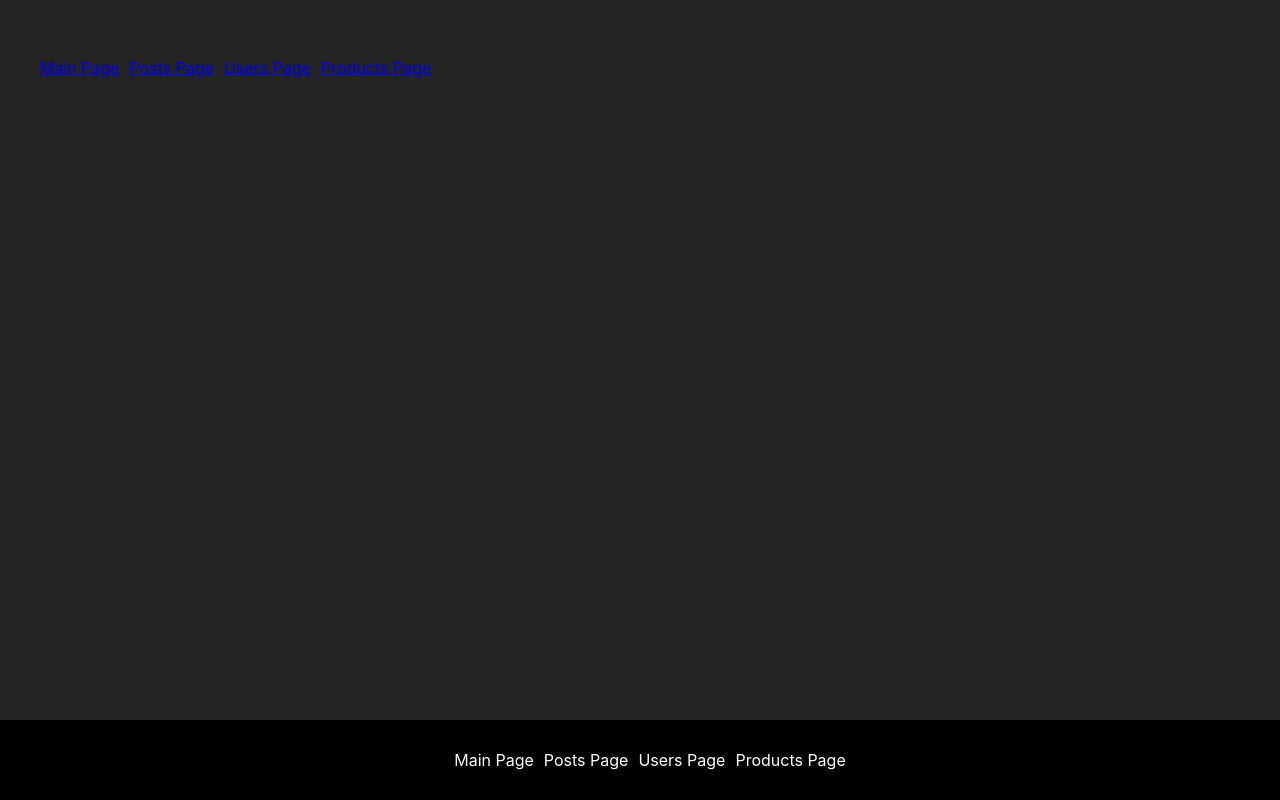
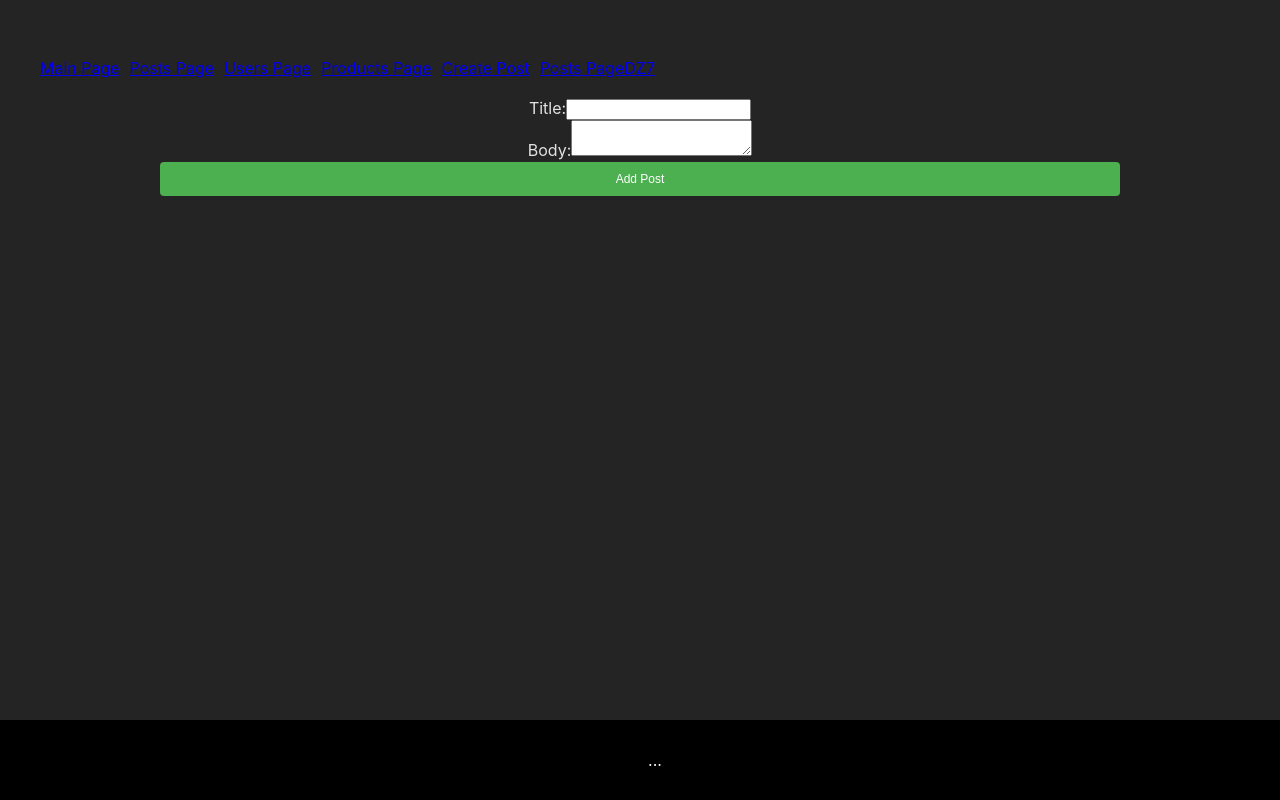
Before and after one commit to redeska2/DZ1_Adamanov_Kirill-27--03, a React (Vite) app: page /create-post in a window 1280 px wide. Built offline with nearby package versions, Linux system fonts and the light colour scheme.

Commit message:
сделал дз 7 в томже проекте чтобы вам не заблудится код дз 7 в секретной папке под нозванием .... :) думаю найдете (DZ7)

```diff
--- a/src/App.jsx
+++ b/src/App.jsx
@@ -5,8 +5,10 @@ import UsersPage from './components/UsersPage';
 import UserProfilePage from './components/UserProfilePage';
 import ProductsPage from './components/ProductsPage';
 import CartPage from './components/CartPage';
+import CreatePostPage from './DZ7/CreatePostPage';  // <-- Импорт страницы создания поста
 import './index.css';
-import { CartProvider } from './components/CartContext'
+import PostsPageDZ7 from './DZ7/PostsPageDZ7';
+import { CartProvider } from './components/CartContext';
 
 function App() {
   const location = useLocation();
@@ -20,6 +22,9 @@ function App() {
           <li><Link to="/posts">Posts Page</Link></li>
           <li><Link to="/users">Users Page</Link></li>
           <li><Link to="/products">Products Page</Link></li>
+          <li><Link to="/create-post">Create Post</Link></li>
+          <li><Link to="/posts">Posts PageDZ7</Link></li>
+
         </ul>
       </nav>
 
@@ -30,16 +35,13 @@ function App() {
         <Route path="/user/:userId" element={<UserProfilePage />} />
         <Route path="/products" element={<ProductsPage />} />
         <Route path="/cart" element={<CartPage />} />
+        <Route path="/create-post" element={<CreatePostPage />} />
+        <Route path="/posts" element={<PostsPageDZ7 />} />
+
       </Routes>
 
       <div className="footer">
-        <ul>
-          <li><Link to="/">Main Page</Link></li>
-          <li><Link to="/posts">Posts Page</Link></li>
-          <li><Link to="/users">Users Page</Link></li>
-          <li><Link to="/products">Products Page</Link></li>
-          {isProductsPage && <li><Link to="/cart"><img src="https://png.pngtree.com/png-vector/20190330/ourmid/pngtree-vector-shopping-cart-icon-png-image_889941.jpg" alt="Корзина" width="20" height="20" /></Link></li>}
-        </ul>
+        ...
       </div>
     </>
   );
--- /dev/null
+++ b/src/DZ7/CreatePostPage.jsx
@@ -0,0 +1,38 @@
+// CreatePost.jsx
+import  { useState } from 'react';
+import { useDispatch } from 'react-redux';
+import { createPost } from './postsSlice.jsx';  // Путь до файла postsSlice.js
+
+function CreatePost() {
+  const [title, setTitle] = useState('');
+  const [body, setBody] = useState('');
+  const dispatch = useDispatch();
+
+  const handleSubmit = (e) => {
+    e.preventDefault();
+    dispatch(createPost({
+      title,
+      body
+    }));
+    setTitle('');
+    setBody('');
+  };
+
+  return (
+    <div>
+      <form onSubmit={handleSubmit}>
+        <div>
+          <label>Title:</label>
+          <input value={title} onChange={(e) => setTitle(e.target.value)} />
+        </div>
+        <div>
+          <label>Body:</label>
+          <textarea value={body} onChange={(e) => setBody(e.target.value)} />
+        </div>
+        <button type="submit">Add Post</button>
+      </form>
+    </div>
+  );
+}
+
+export default CreatePost;
--- /dev/null
+++ b/src/DZ7/PostsPageDZ7.jsx
@@ -0,0 +1,43 @@
+
+import  { useEffect, useState } from 'react';
+import axios from 'axios';
+
+function PostsPageDZ7() {
+  const [posts, setPosts] = useState([]);
+
+  useEffect(() => {
+    async function fetchPosts() {
+      try {
+        const response = await axios.get('https://dummyjson.com/posts?limit=15');
+        setPosts(response.data.posts);
+      } catch (error) {
+        console.error('Ошибка при загрузке постов:', error);
+      }
+    }
+
+    fetchPosts();
+  }, []);
+
+  return (
+    <div>
+      <h2>Список постов</h2>
+      <ul>
+        {posts.map(post => (
+          <li key={post.id}>
+            <h3>{post.title}</h3>
+            <p>{post.body}</p>
+            <small>Автор ID: {post.userId}</small>
+            <ul>
+              {post.tags.map((tag, index) => (
+                <li key={index}>{tag}</li>
+              ))}
+            </ul>
+            <p>Реакции: {post.reactions}</p>
+          </li>
+        ))}
+      </ul>
+    </div>
+  );
+}
+
+export default PostsPageDZ7;
--- /dev/null
+++ b/src/DZ7/postsSlice.jsx
@@ -0,0 +1,41 @@
+// специально для вас Игорь чтобы не запутались :)
+import { createSlice, createAsyncThunk } from '@reduxjs/toolkit';
+import axios from 'axios';
+
+// Асинхронное действие для получения списка постов
+export const fetchPosts = createAsyncThunk('posts/fetchPosts', async () => {
+  const response = await axios.get('https://dummyjson.com/posts');
+  return response.data;
+});
+
+// Асинхронное действие для создания поста
+export const createPost = createAsyncThunk('posts/createPost', async (post) => {
+    const response = await axios.post('https://dummyjson.com/products/add', post);
+    return response.data;
+  });
+
+// Асинхронное действие для удаления поста
+export const deletePost = createAsyncThunk('posts/deletePost', async (postId) => {
+  await axios.delete(`https://dummyjson.com/posts/${postId}`);
+  return postId;
+});
+
+const postsSlice = createSlice({
+  name: 'posts',
+  initialState: [],
+  reducers: {},
+  extraReducers: (builder) => {
+    builder
+      .addCase(fetchPosts.fulfilled, (state, action) => {
+        return action.payload;
+      })
+      .addCase(createPost.fulfilled, (state, action) => {
+        state.push(action.payload);
+      })
+      .addCase(deletePost.fulfilled, (state, action) => {
+        return state.filter(post => post.id !== action.payload);
+      });
+  }
+});
+
+export default postsSlice.reducer;
--- a/src/components/CartContext.jsx
+++ b/src/components/CartContext.jsx
@@ -1,5 +1,5 @@
 import PropTypes from 'prop-types';
-import { createContext, useContext, useReducer } from 'react';
+import {  createContext, useContext, useReducer } from 'react';
 
 const CartContext = createContext();
 
```
